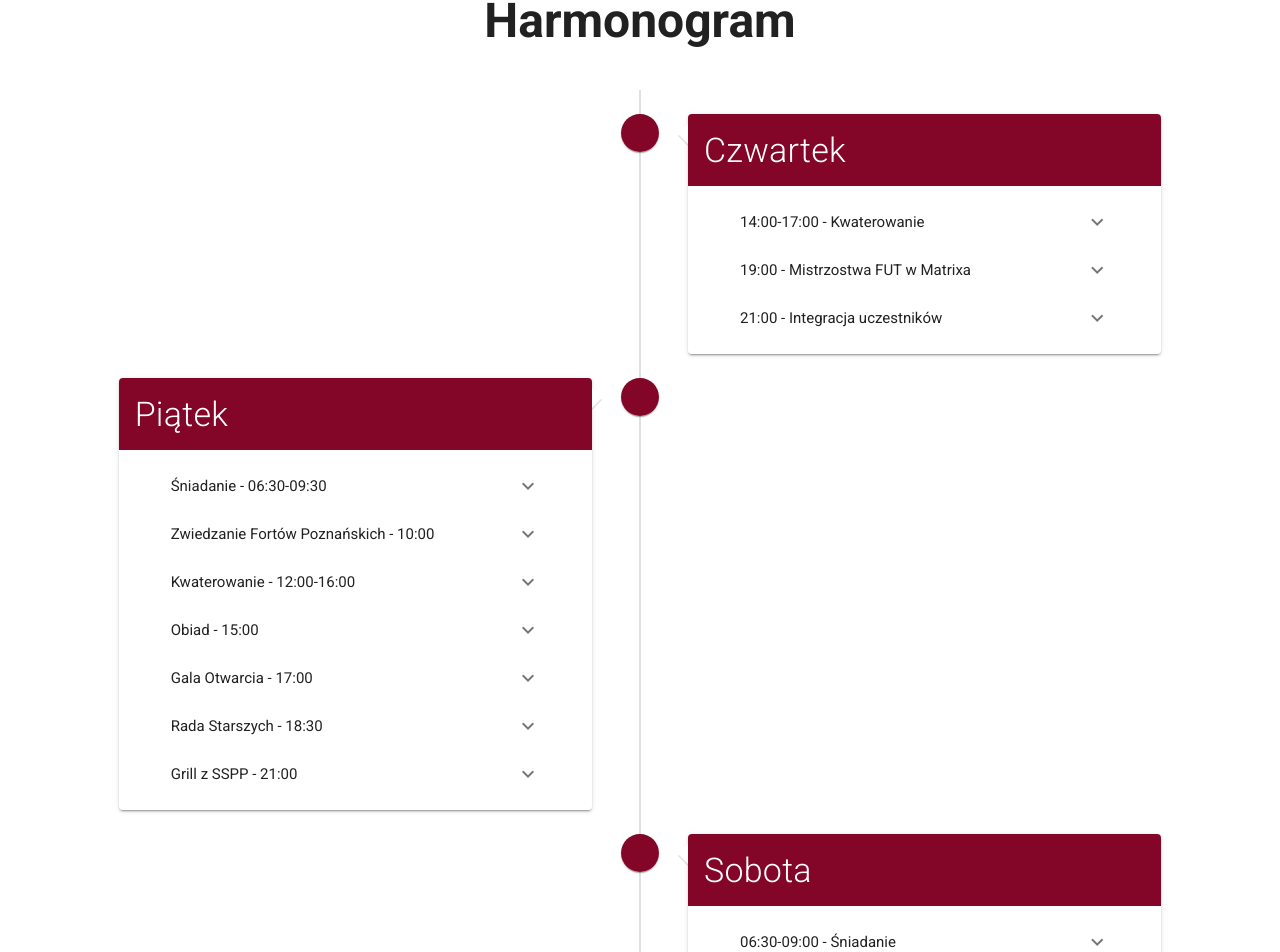
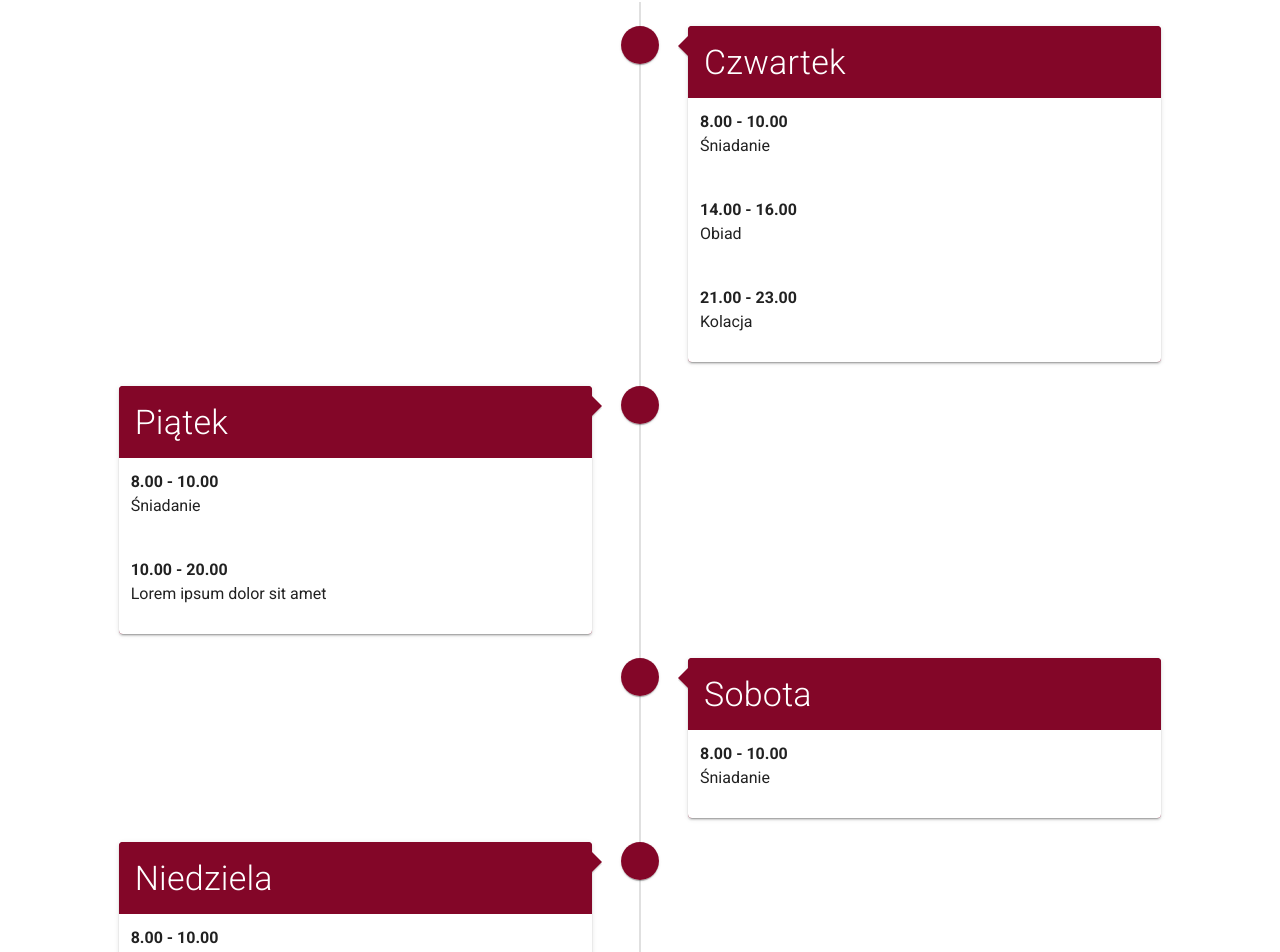
Before and after one commit to matostr98/FUT-Poznan-2020, a Vue app: page / in a window 1280 px wide. Shown: the part 1848-2800 px from the top of the page. Built offline with nearby package versions, Linux system fonts and the light colour scheme.

Commit message:
Refactored agenda

```diff
--- a/src/components/Home/Agenda/AgendaDay.vue
+++ /dev/null
@@ -1,30 +0,0 @@
-<template>
-  <v-timeline-item color="primary" fill-dot>
-    <v-card>
-      <v-card-title class="primary">
-        <h2 class="display-1 white--text font-weight-light">{{ title }}</h2>
-      </v-card-title>
-      <v-container>
-        <v-row>
-          <v-col cols="12">
-            <agenda-day-plan :agenda="dayAgenda" />
-          </v-col>
-        </v-row>
-      </v-container>
-    </v-card>
-  </v-timeline-item>
-</template>
-
-<script>
-import AgendaDayPlan from "@/components/Home/Agenda/AgendaDayPlan";
-export default {
-  name: "AgendaDay",
-  components: { AgendaDayPlan },
-  props: {
-    title: String,
-    dayAgenda: []
-  }
-};
-</script>
-
-<style scoped></style>
--- a/src/components/Home/Agenda/AgendaDayPlan.vue
+++ /dev/null
@@ -1,21 +0,0 @@
-<template>
-  <v-expansion-panels flat popout accordion>
-    <v-expansion-panel v-for="(item, i) in agenda" :key="i">
-      <v-expansion-panel-header>{{ item.event }}</v-expansion-panel-header>
-      <v-expansion-panel-content>{{
-        item.description
-      }}</v-expansion-panel-content>
-    </v-expansion-panel>
-  </v-expansion-panels>
-</template>
-
-<script>
-export default {
-  name: "AgendaDayPlan",
-  props: {
-    agenda: []
-  }
-};
-</script>
-
-<style scoped></style>
--- /dev/null
+++ b/src/components/Home/Agenda/AgendaItem.vue
@@ -0,0 +1,27 @@
+<template>
+  <v-card color="primary" dark>
+    <v-card-title class="primary">
+      <h2 class="display-1 white--text font-weight-light">{{ title }}</h2>
+    </v-card-title>
+    <v-container class="white text--primary">
+      <v-row v-for="(item, index) in dayAgenda" :key="index">
+        <v-col cols="12" md="10">
+          <h4>{{ item.time }}</h4>
+          <p>{{ item.name }}</p>
+        </v-col>
+      </v-row>
+    </v-container>
+  </v-card>
+</template>
+
+<script>
+export default {
+  name: "AgendaItem",
+  props: {
+    title: String,
+    dayAgenda: []
+  }
+};
+</script>
+
+<style scoped></style>
--- a/src/components/Home/Agenda/HomeAgenda.vue
+++ b/src/components/Home/Agenda/HomeAgenda.vue
@@ -11,10 +11,14 @@
             class="mt-5"
             :dense="$vuetify.breakpoint.smAndDown"
           >
-            <agenda-day title="Czwartek" :day-agenda="thursday" />
-            <agenda-day title="Piątek" :day-agenda="friday" />
-            <agenda-day title="Sobota" :day-agenda="saturday" />
-            <agenda-day title="Niedziela" :day-agenda="sunday" />
+            <v-timeline-item
+              color="primary"
+              fill-dot
+              v-for="(day, index) in days"
+              :key="index"
+            >
+              <agenda-item :title="day.title" :day-agenda="day.dayAgenda" />
+            </v-timeline-item>
           </v-timeline>
         </v-col>
       </v-row>
@@ -23,108 +27,60 @@
 </template>
 
 <script>
-import AgendaDay from "@/components/Home/Agenda/AgendaDay";
+import AgendaItem from "./AgendaItem";
 export default {
   name: "HomeAgenda",
-  components: { AgendaDay },
+  components: { AgendaItem },
   data() {
     return {
-      thursday: [
+      days: [
         {
-          event: "14:00-17:00 - Kwaterowanie",
-          description:
-            "Lorem ipsum dolor sit amet, no nam oblique veritus. Commune scaevola imperdiet nec ut, sed euismod convenire principes at. Est et nobis iisque percipit."
+          title: "Czwartek",
+          dayAgenda: [
+            {
+              time: "8.00 - 10.00",
+              name: "Śniadanie"
             },
             {
-          event: "19:00 - Mistrzostwa FUT w Matrixa",
-          description:
-            "Lorem ipsum dolor sit amet, no nam oblique veritus. Commune scaevola imperdiet nec ut, sed euismod convenire principes at. Est et nobis iisque percipit."
+              time: "14.00 - 16.00",
+              name: "Obiad"
             },
             {
-          event: "21:00 - Integracja uczestników",
-          description:
-            "Lorem ipsum dolor sit amet, no nam oblique veritus. Commune scaevola imperdiet nec ut, sed euismod convenire principes at. Est et nobis iisque percipit."
+              time: "21.00 - 23.00",
+              name: "Kolacja"
             }
-      ],
-      friday: [
-        {
-          event: "Śniadanie - 06:30-09:30",
-          description:
-            "Lorem ipsum dolor sit amet, no nam oblique veritus. Commune scaevola imperdiet nec ut, sed euismod convenire principes at. Est et nobis iisque percipit."
+          ]
         },
         {
-          event: "Zwiedzanie Fortów Poznańskich - 10:00",
-          description:
-            "Lorem ipsum dolor sit amet, no nam oblique veritus. Commune scaevola imperdiet nec ut, sed euismod convenire principes at. Est et nobis iisque percipit."
+          title: "Piątek",
+          dayAgenda: [
+            {
+              time: "8.00 - 10.00",
+              name: "Śniadanie"
             },
             {
-          event: "Kwaterowanie - 12:00-16:00",
-          description:
-            "Lorem ipsum dolor sit amet, no nam oblique veritus. Commune scaevola imperdiet nec ut, sed euismod convenire principes at. Est et nobis iisque percipit."
+              time: "10.00 - 20.00",
+              name: "Lorem ipsum dolor sit amet"
+            }
+          ]
         },
         {
-          event: "Obiad - 15:00",
-          description:
-            "Lorem ipsum dolor sit amet, no nam oblique veritus. Commune scaevola imperdiet nec ut, sed euismod convenire principes at. Est et nobis iisque percipit."
+          title: "Sobota",
+          dayAgenda: [
+            {
+              time: "8.00 - 10.00",
+              name: "Śniadanie"
+            }
+          ]
         },
         {
-          event: "Gala Otwarcia - 17:00",
-          description:
-            "Lorem ipsum dolor sit amet, no nam oblique veritus. Commune scaevola imperdiet nec ut, sed euismod convenire principes at. Est et nobis iisque percipit."
-        },
+          title: "Niedziela",
+          dayAgenda: [
             {
-          event: "Rada Starszych - 18:30",
-          description:
-            "Lorem ipsum dolor sit amet, no nam oblique veritus. Commune scaevola imperdiet nec ut, sed euismod convenire principes at. Est et nobis iisque percipit."
-        },
-        {
-          event: "Grill z SSPP - 21:00",
-          description:
-            "Lorem ipsum dolor sit amet, no nam oblique veritus. Commune scaevola imperdiet nec ut, sed euismod convenire principes at. Est et nobis iisque percipit."
+              time: "8.00 - 10.00",
+              name: "Śniadanie"
             }
-      ],
-      saturday: [
-        {
-          event: "06:30-09:00 - Śniadanie",
-          description:
-            "Lorem ipsum dolor sit amet, no nam oblique veritus. Commune scaevola imperdiet nec ut, sed euismod convenire principes at. Est et nobis iisque percipit."
-        },
-        {
-          event: "09:30-15:30 - Panele szkoleniowe",
-          description:
-            "Lorem ipsum dolor sit amet, no nam oblique veritus. Commune scaevola imperdiet nec ut, sed euismod convenire principes at. Est et nobis iisque percipit."
-        },
-        {
-          event: "16:00 - Obiad",
-          description:
-            "Lorem ipsum dolor sit amet, no nam oblique veritus. Commune scaevola imperdiet nec ut, sed euismod convenire principes at. Est et nobis iisque percipit."
-        },
-        {
-          event: "17:00 - Sesja Robocza",
-          description:
-            "Lorem ipsum dolor sit amet, no nam oblique veritus. Commune scaevola imperdiet nec ut, sed euismod convenire principes at. Est et nobis iisque percipit."
-        },
-        {
-          event: "20:00 - Kolacja",
-          description:
-            "Lorem ipsum dolor sit amet, no nam oblique veritus. Commune scaevola imperdiet nec ut, sed euismod convenire principes at. Est et nobis iisque percipit."
-        },
-        {
-          event: "21:00 - Bal Nadwarciański",
-          description:
-            "Lorem ipsum dolor sit amet, no nam oblique veritus. Commune scaevola imperdiet nec ut, sed euismod convenire principes at. Est et nobis iisque percipit."
-        }
-      ],
-      sunday: [
-        {
-          event: "Śniadanie - 06:30-10:00",
-          description:
-            "Lorem ipsum dolor sit amet, no nam oblique veritus. Commune scaevola imperdiet nec ut, sed euismod convenire principes at. Est et nobis iisque percipit."
-        },
-        {
-          event: "Wykwaterowanie - 10:00-12:00",
-          description:
-            "Lorem ipsum dolor sit amet, no nam oblique veritus. Commune scaevola imperdiet nec ut, sed euismod convenire principes at. Est et nobis iisque percipit."
+          ]
         }
       ]
     };
--- a/src/components/Home/Invitation/HomeInvitation.vue
+++ b/src/components/Home/Invitation/HomeInvitation.vue
@@ -45,7 +45,6 @@ export default {
       card1: {
         title: "Mertoryczne szkolenia",
         text:
-          "Super szkoleniowcy, zaangażowanie i inne gówno które się tu pisze - " +
           "Lorem ipsum dolor sit amet, consectetur adipiscing elit. Phasellus " +
           "facilisis, ipsum in suscipit ultricies, leo ligula laoreet mi, sit amet " +
           "mollis massa justo eget sapien. Phasellus quis consequat justo. Nulla " +
@@ -55,16 +54,13 @@ export default {
       card2: {
         title: "Pełni pasji ludzie",
         text:
-          "Niezwykła okazja do spędzenia z tego weekendu z ludźmi pełnymi pasji - takimi jak ty." +
-          "Wymień się doświadczeniami, integracja środowiska studenkiego... " +
-          " Lorem ipsum dolor sit amet, consectetur adipiscing elit. Phasellus ",
+          "Lorem ipsum dolor sit amet, consectetur adipiscing elit. Phasellus " +
+          "facilisis, ipsum in suscipit ultricies, leo ligula laoreet mi.",
         icon: "icon_people.png"
       },
       card3: {
         title: "Poznań miasto doznań",
         text:
-          "Super miasto, jedna z pierwszych stolic polski, dynamicznie rozwijające się miasto" +
-          ", miasto stojące studentami i nne bzury które się pisze ukrywając fakt że miasta się nie cierpi - " +
           "Lorem ipsum dolor sit amet, consectetur adipiscing elit. Phasellus " +
           "facilisis, ipsum in suscipit ultricies, leo ligula laoreet mi, sit amet " +
           "mollis massa justo eget sapien. Phasellus quis consequat justo. Nulla ",
```
Lines whose indentation alone changed are shown as unchanged.
